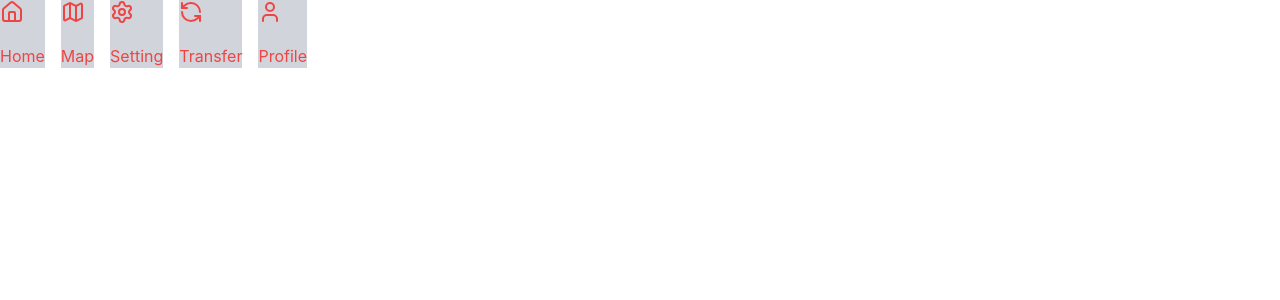
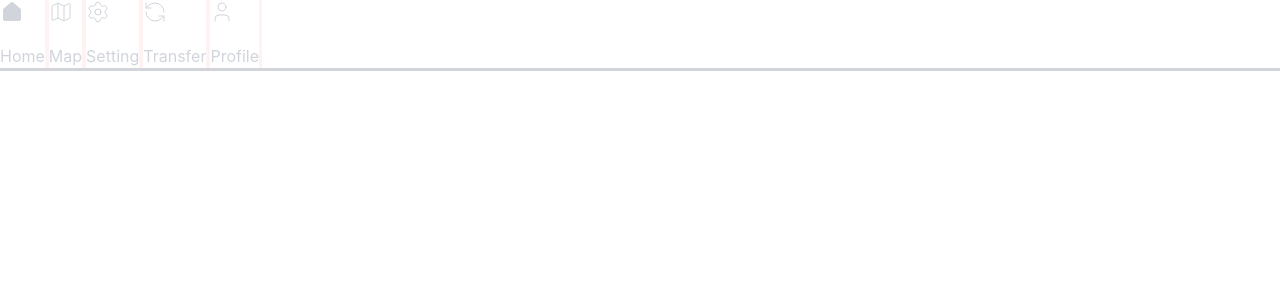
Before and after one commit to lordAjanaku/mobile-app, a React (Create React App) app: page / in a window 1280 px wide. Shown: the top 300 px of the page. Built offline with nearby package versions, Linux system fonts and the light colour scheme.

Commit message:
add logic to the Navigation component

```diff
--- a/src/Navigation.js
+++ b/src/Navigation.js
@@ -1,39 +1,30 @@
+import { useState } from 'react';
 import * as Icons from "lucide-react";
 
 const navLinks = [
-  {
-    name: "Home",
-    icon: "Home",
-  },
-  {
-    name: "Map",
-    icon: "Map"
-  },
-  {
-    name: "Setting",
-    icon: "Settings",
-  },
-  {
-    name: "Transfer",
-    icon: "RefreshCcw",
-  },
-  {
-    name: "Profile",
-    icon: "User"
-  }
+  { name: "Home", icon: "Home", active: true },
+  { name: "Map", icon: "Map", active: false },
+  { name: "Setting", icon: "Settings", active: false },
+  { name: "Transfer", icon: "RefreshCcw", active: false },
+  { name: "Profile", icon: "User", active: false }
 ];
 
 function Navigation() {
+  const [navs, setNavs] = useState(navLinks);
+
   return (
-    <div className="flex gap-4 text-red-500">
-      {navLinks.map((link) => {
+    <div className="flex gap-1 text-gray-300 outline">
+      {navs.map((link) => {
         const Icon = Icons[link.icon];
 
         return (
           <Nav
+            key={link.name}
+            setNavs={setNavs}
+            navs={navs}
             icon={Icon}
             name={link.name}
-            key={link.name}
+            active={link.active}
           />
         );
       })}
@@ -41,10 +32,27 @@ function Navigation() {
   );
 }
 
-function Nav({ icon: Icon, name }) {
+function Nav({ icon: Icon, name, active, navs, setNavs }) {
+
+  function handleNavChange(name) {
+    const updated = navs.map(nav =>
+      nav.name === name
+        ? { ...nav, active: true }
+        : { ...nav, active: false }
+    );
+
+    setNavs(updated);
+  }
+
   return (
-    <div className="grid gap-5 bg-gray-300">
-      <Icon size={24} />
+    <div className="grid gap-5 outline outline-red-50">
+      <Icon
+        size={24}
+        strokeWidth={active ? 0 : 1}
+        absoluteStrokeWidth={true}
+        fill={active ? "currentColor" : "none"}
+        onClick={() => handleNavChange(name)}
+      />
       <span>{name}</span>
     </div>
   );
```
